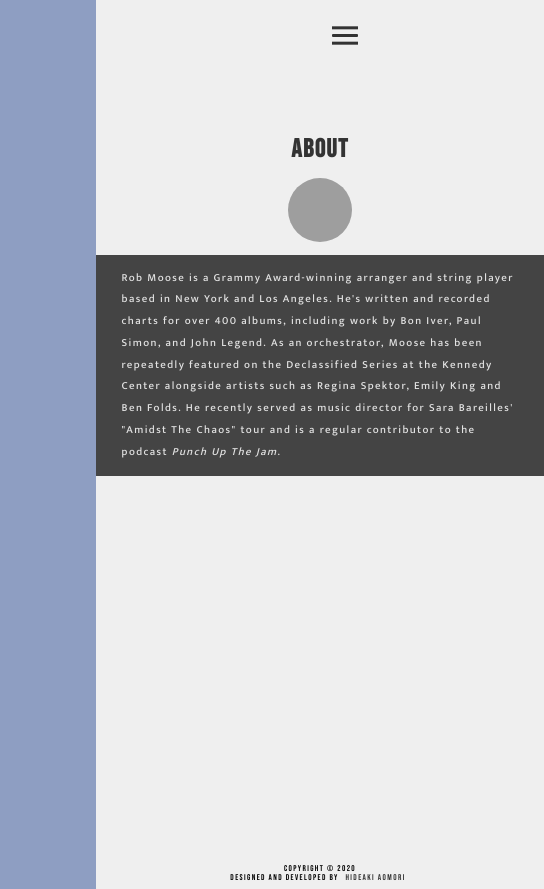
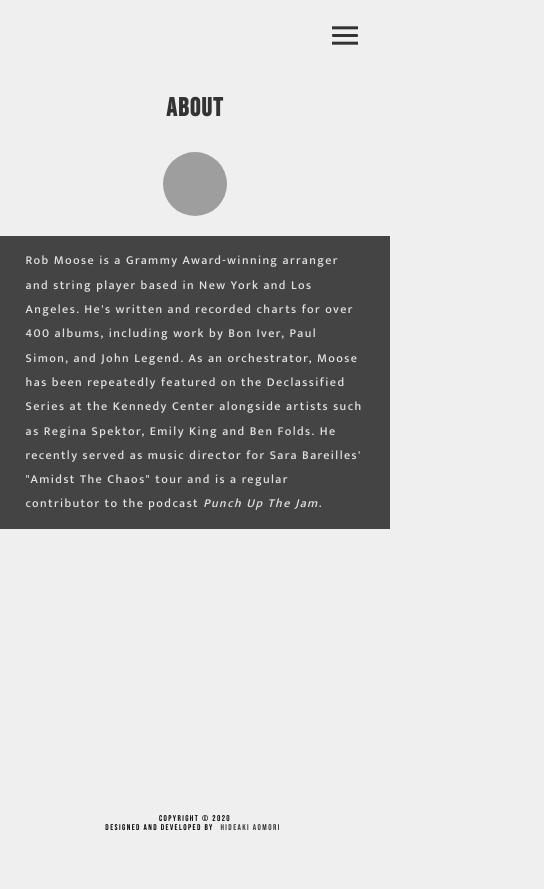
Before and after one commit to h15200/rob_moose_site, a Gatsby site: page /about in a window 390 px wide. Shown: the whole page, 544 px wide, since content can reach past the window. After the commit the page ends 844 px from the top, so only its background shows below. Built offline with nearby package versions, Linux system fonts and the light colour scheme; Gatsby itself is replaced by a stand-in of ours; grey boxes are pictures that could not be loaded.

Commit message:
finish about page mobile

```diff
--- a/src/components/sidebar.js
+++ b/src/components/sidebar.js
@@ -1,8 +1,16 @@
 import React from "react"
+import PropTypes from 'prop-types'
+
+import sidebarStyle from '../styles/modules/sidebar.module.scss'
 
 const Sidebar = props => (
   <>
-  <div className={`${'sidebar'} ${props.propStyle}`} />
+  <div className={`${sidebarStyle.sidebar} ${props.propStyle}`} />
   </>
 )
+
+Sidebar.propTypes = {
+  propStyle: PropTypes.string
+}
+
 export default Sidebar
--- a/src/pages/about.js
+++ b/src/pages/about.js
@@ -36,7 +36,7 @@ const AboutPage = () => {
         </header>
         <Layout layoutContainerStyle={aboutStyles.layoutContainer}>
           <SEO title="About" />
-          <h2>About</h2>
+          <h2 className={aboutStyles.h2}>About</h2>
           <div className={aboutStyles.imgContainer}>
             <Img
               className={aboutStyles.headshot}
--- a/src/styles/layout.scss
+++ b/src/styles/layout.scss
@@ -36,18 +36,10 @@ body {
 .gridContainer {
   display: grid;
   grid-template-columns: 15rem 1fr;
-}
 
-
-.sidebar {
-  grid-column: 1 / 2;
-
-  width: 15rem;
-  position: absolute;
-  top: 0;
-  left: 0;
-  height: 100%;
-
+  @media only screen and (max-width: $bp-medium) {
+    display: block;
+  }
 }
 
 header {
@@ -62,7 +54,10 @@ header {
   flex-direction: column;
 
   min-height: 100vh;
-
+  @media only screen and (max-width: $bp-medium) {
+    min-height: calc(100vh - 50px);
+    justify-content: space-between;
+  }
 
 }
 
@@ -71,22 +66,30 @@ main {
   flex-grow: 1;
 
   @media only screen and (max-width: $bp-medium) {
-    margin: 14rem 0;
+    width: 100%;
   }
+
+  @media only screen and (max-width: $bp-small) {
+    margin-top: 2rem;
+   }
 }
 
 h2 {
   text-align: center;
   color: $color-grey-dark-2;
-  margin-top: 4 rem;
+  margin-top: 4rem;
   margin-bottom: 2rem;
   font-size: 4rem;
+  padding: 1.5rem;
+
 }
 
 footer {
   font-size: 1.3rem;
   text-align: center;
   margin: 1rem 0;
+
+
 
    .hideaki_link:visited,
    .hideaki_link:link {
--- a/src/styles/modules/about.module.scss
+++ b/src/styles/modules/about.module.scss
@@ -22,20 +22,34 @@
   height: 10rem;
   border-radius: 50%;
   overflow: hidden;
+
+
+  @media only screen and (max-width: $bp-medium) {
+    margin-bottom: 3rem;
+  }
 }
 
 .headshot {
   width: 100%;
   height: 100%;
   transition: all .3s ease;
+
   &:hover {
     transform: scale(1.8);
   }
+
 }
+
+.h2 {
+  @media only screen and (max-width: $bp-medium) {
+    margin-bottom: 3rem;
+  }
+}
+
 
 .p {
   font-family: $font-text;
-  font-size: 1.7rem;
+  font-size: 1.9rem;
   line-height: 2;
   width: 70rem;
   font-weight: 500;
@@ -43,20 +57,14 @@
   padding: 2rem 4rem;
   background-color: $color-grey-dark-1;
 
+  @media only screen and (max-width: $bp-medium) {
+    width: 90%;
+    margin: 0 auto;
   }
 
-////HAMBURGER////
 
-// .menuIcon {
-//   transition: all .2s;
+  @media only screen and (max-width: $bp-small) {
+    width: 100%;
+   }
 
-//   &:focus {
-//     outline-color: $color-grey-dark-1;
-//     outline: solid 1px;
-//     background-color: $color-background;
-//   }
-// }
-
-// .menuHamburger {
-//   background-color: $color-grey-dark-1;
-// }
+}
--- /dev/null
+++ b/src/styles/modules/sidebar.module.scss
@@ -0,0 +1,15 @@
+@import '../main.scss';
+
+.sidebar {
+  grid-column: 1 / 2;
+
+  width: 15rem;
+  position: absolute;
+  top: 0;
+  left: 0;
+  height: 100%;
+
+  @media only screen and (max-width: $bp-medium) {
+    display: none;
+  }
+}
```
Also changed, not shown: README.md (added). Lines whose indentation alone changed are shown as unchanged.
